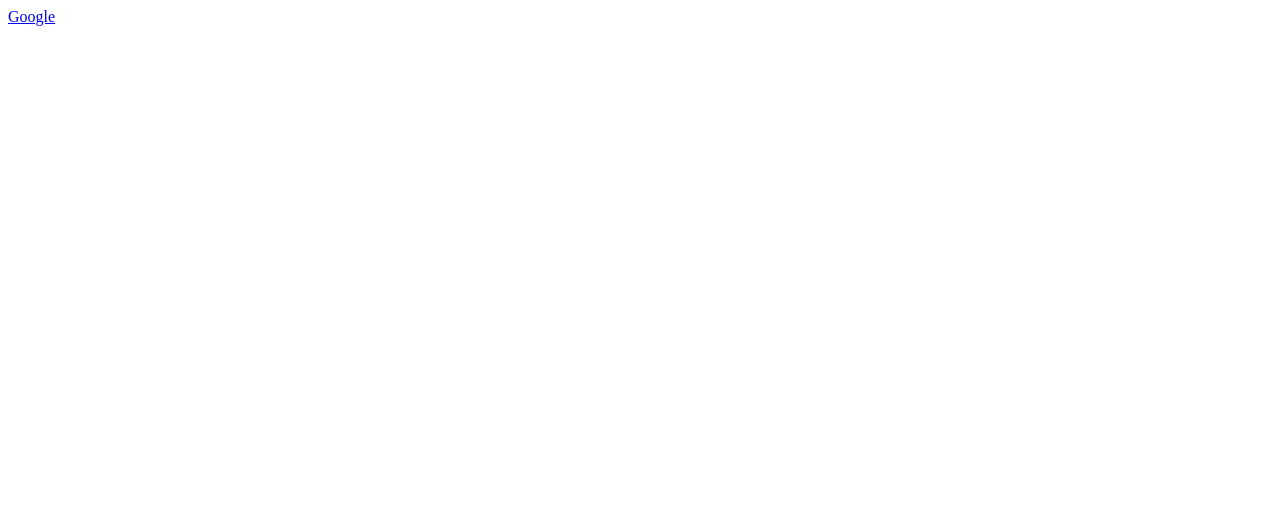
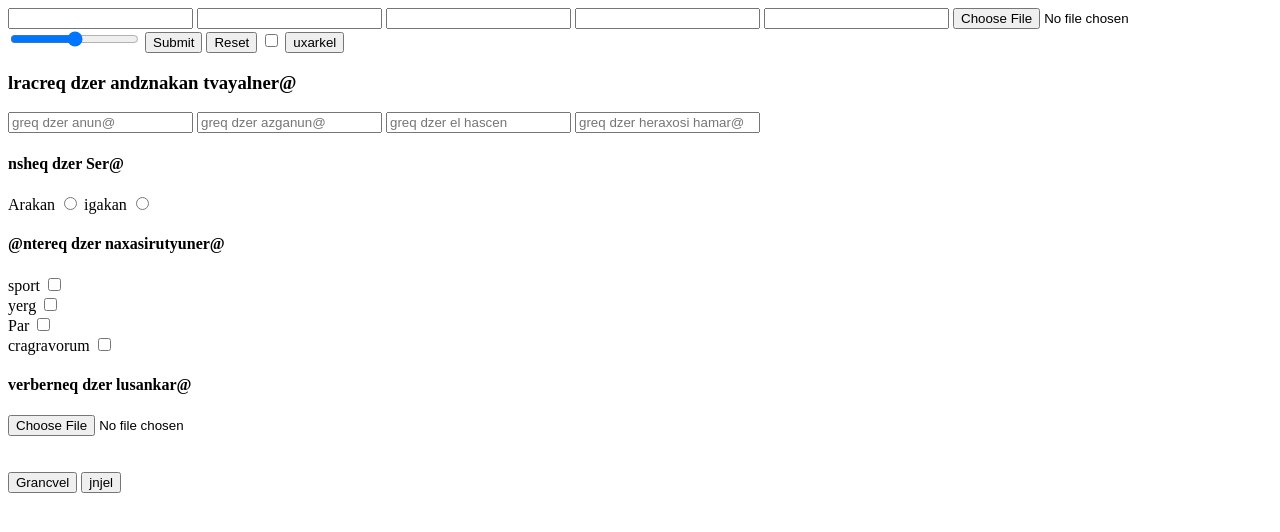
Before and after one commit to ero20023/new.work.html.css, a plain HTML site: page index.html in a window 1280 px wide. Drawn offline with Linux system fonts and the light colour scheme.

Commit message:
my new commit

```diff
--- a/index.html
+++ b/index.html
@@ -8,11 +8,47 @@
 </head>
 <body>
 
-<a href="https://www.google.com">Google</a>
+<input type="text">
+<input type="email">
+<input type="tel">
+<input type="search">
+<input type="number">
+<input type="file">
+<input type="range">
+<input type="submit">
+<input  type="reset">
+<input type="checkbox">
+
+<button>uxarkel</button>
+</body>
+
+<form>
+    <h3>lracreq dzer andznakan tvayalner@</h3>
+    <input type="text" placeholder="greq dzer anun@">
+    <input type="text" placeholder="greq dzer azganun@">
+    <input type="email" placeholder="greq dzer el hascen">
+    <input type="tel" placeholder="greq dzer heraxosi hamar@">
 
 
+    <h4>nsheq dzer Ser@</h4>
+    <label for="male">Arakan</label> <input type="radio" name="gen">
+    <label for="female">igakan</label> <input type="radio" name="gen">
 
-</body>
+    <h4>@ntereq dzer naxasirutyuner@</h4>
+    <label>sport  <input type="checkbox"> </label> <br>
+    <label>yerg <input type="checkbox"> </label> <br>
+    <label>Par  <input type="checkbox"> </label> <br>
+    <label>cragravorum  <input type="checkbox"> </label> <br>
+
+    <h4>verberneq dzer lusankar@</h4>
+    <input type="file">
+     <br> <br> <br>
+    <input type="submit" value="Grancvel">
+
+<input  type="reset" value="jnjel">
+
+
+</form>
 
 
 </html>
```
